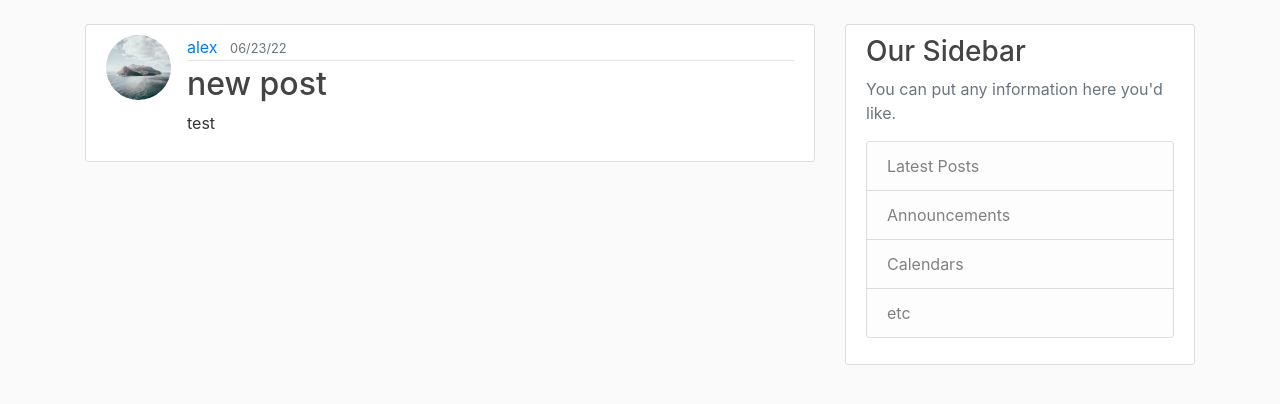
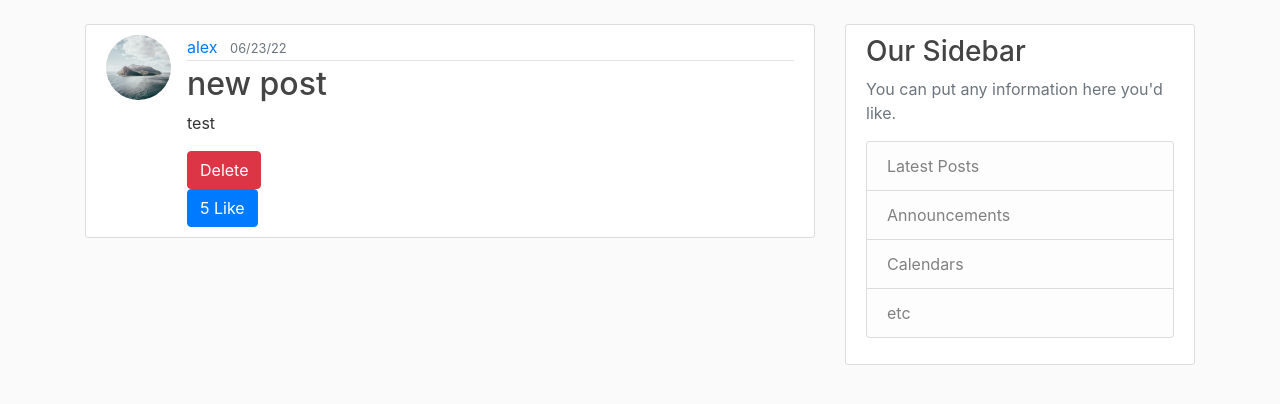
Before and after one commit to LeonaMussie/woman-power, a Flask app: page /home in a window 1280 px wide. Shown: the part 56-460 px from the top of the page. Run offline with Flask 2, Linux system fonts and the light colour scheme; a user stored in the database is signed in; data comes from the database, SQL or seed files in the repository; both versions use the stored data as it was after the commit; some libraries are stand-ins or nearby versions.

Commit message:
Adding like button

```diff
--- a/blog/routes.py
+++ b/blog/routes.py
@@ -145,3 +145,15 @@ def delete_post(post_id):
     db.session.commit()
     flash('You have deleted your post successfully', 'success')
     return redirect(url_for('home'))
+
+
+@app.route("/post/<int:post_id>/like", methods=['POST'])
+@login_required
+def like_post(post_id):
+    post = Post.query.get_or_404(post_id)
+    post_likes = post.likes
+    post.likes = post_likes + 1
+    db.session.commit()
+
+    flash('+1 like!', 'success')
+    return redirect(url_for('home'))
--- a/blog/templates/home.html
+++ b/blog/templates/home.html
@@ -10,6 +10,21 @@
       </div>
       <h2><a class="article-title" href="{{url_for('post', post_id=post.id)}}">{{ post.title }}</a></h2>
       <p class="article-content">{{ post.content }}</p>
+      <div>
+        {% if current_user.is_authenticated %}
+            {% if post.author == current_user %}
+            <form action="{{ url_for('delete_post', post_id=post.id) }}" method="POST">
+              <input class="btn btn-danger" type="submit" value="Delete">
+            </form>
+            {% endif %}
+        {% endif %}
+        {% if current_user.is_authenticated %}
+
+          <form action="{{ url_for('like_post', post_id=post.id) }}" method="POST">
+            <input class="btn btn-primary" type="submit" value="{{post.likes}} Like">
+          </form>
+        {% endif %}
+      </div>
     </div>
   </article>
   {% endfor %}
```
Also changed, not shown: blog/models.py (+8 -3 lines), blog/site.db.
